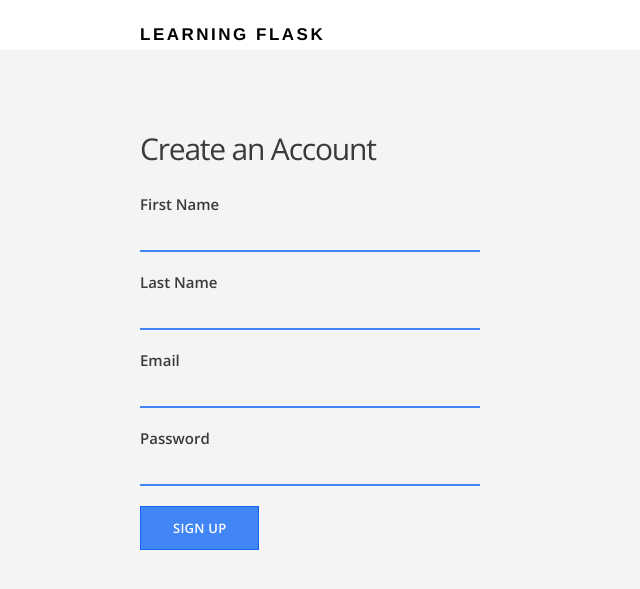
After one commit to jj1of62003/flask-testing, a Flask app: page /signup in a window 1280 px wide. The commit adds this page. Shown: the top 589 px of the page, without its empty margins (0-640 px from the left). Run offline with Flask 2, Linux system fonts and the light colour scheme.

Commit message:
Added signup page and database connection

```diff
--- a/app.py
+++ b/app.py
@@ -1,11 +1,13 @@
-from flask import Flask, render_template
-from models import db
+from flask import Flask, render_template, request
+from models import db, User
+from forms import SignupForm
 
 app = Flask(__name__)
 
 app.config['SQLALCHEMY_DATABASE_URI'] = 'postgresql://flktst:test12@192.168.1.90/learningflask'
 db.init_app(app)
 
+app.secret_key = "development-key"
 
 @app.route("/")
 def index():
@@ -15,5 +17,20 @@ def index():
 def about():
     return render_template("about.html")
 
+@app.route('/signup', methods=['GET', 'POST'])
+def signup():
+    form = SignupForm()
+    if request.method == 'POST':
+        if form.validate() == False:
+            return render_template('signup.html', form=form)
+        else:
+            newuser = User(form.first_name.data, form.last_name.data, form.email.data, form.password.data)
+            db.session.add(newuser)
+            db.session.commit()
+            return "Success!"
+
+    elif request.method == 'GET':
+        return render_template('signup.html', form=form)
+
 if __name__ == "__main__":
     app.run(debug=True)
--- /dev/null
+++ b/forms.py
@@ -0,0 +1,12 @@
+from flask_wtf import FlaskForm
+from wtforms import StringField, PasswordField, SubmitField
+from wtforms.validators import DataRequired, Email, Length
+
+class SignupForm(FlaskForm):
+    first_name = StringField('First Name', validators=[DataRequired('Please Enter your First name')])
+    last_name = StringField('Last Name', validators=[DataRequired('Please Enter your Last name')])
+    email = StringField('Email', validators=[DataRequired('Please Enter your Email Address'),
+                                             Email("Please Enter a valid email address")])
+    password = PasswordField('Password', validators=[DataRequired(),
+                                                     Length(min=6, message="Password must be at 6 characters long")])
+    submit = SubmitField('Sign Up')
--- a/models.py
+++ b/models.py
@@ -1,5 +1,6 @@
-from flask.ext.sqlalchemy import SQLAlchemy
+from flask_sqlalchemy import SQLAlchemy
 from werkzeug import generate_password_hash, check_password_hash
+
 
 db = SQLAlchemy()
 
--- a/templates/index.html
+++ b/templates/index.html
@@ -5,7 +5,7 @@
         <div class="container">
             <div class="section-content">
                 <h2>Discover Places Near You.</h2>
-                <a href="#" class="btn-primary">Sign Up</a>
+                <a href="{{ url_for('signup') }}" class="btn-primary">Sign Up</a>
                 <a href="{{ url_for('about') }}" class="btn-secondary">Learn More</a>
             </div>
             <div class="section-device">
--- /dev/null
+++ b/templates/signup.html
@@ -0,0 +1,62 @@
+{% extends  "layout.html" %}
+
+{% block content %}
+    <main class="container signup-section">
+        <div class="section-content">
+            <h2>Create an Account</h2>
+            <form method="POST" action="/signup" novalidate>
+                {{ form.hidden_tag() }}
+
+                <div class="form-group">
+                    {{ form.first_name.label }}
+
+                    {% if form.first_name.errors %}
+                        {% for error in form.first_name.errors %}
+                            <p class="error-message">{{ error }}</p>
+                        {% endfor %}
+                    {% endif %}
+
+                    {{ form.first_name }}
+                </div>
+
+                <div class="form-group">
+                    {{ form.last_name.label }}
+
+                    {% if form.last_name.errors %}
+                        {% for error in form.last_name.errors %}
+                            <p class="error-message">{{ error }}</p>
+                        {% endfor %}
+                    {% endif %}
+
+                    {{ form.last_name }}
+                </div>
+
+                <div class="form-group">
+                    {{ form.email.label }}
+
+                    {% if form.email.errors %}
+                        {% for error in form.email.errors %}
+                            <p class="error-message">{{ error }}</p>
+                        {% endfor %}
+                    {% endif %}
+
+                    {{ form.email }}
+                </div>
+
+                <div class="form-group">
+                    {{ form.password.label }}
+
+                    {% if form.password.errors %}
+                        {% for error in form.password.errors %}
+                            <p class="error-message">{{ error }}</p>
+                        {% endfor %}
+                    {% endif %}
+
+                    {{ form.password }}
+                </div>
+
+                {{ form.submit(class="btn-primary") }}
+            </form>
+        </div>
+    </main>
+{% endblock %}
```
